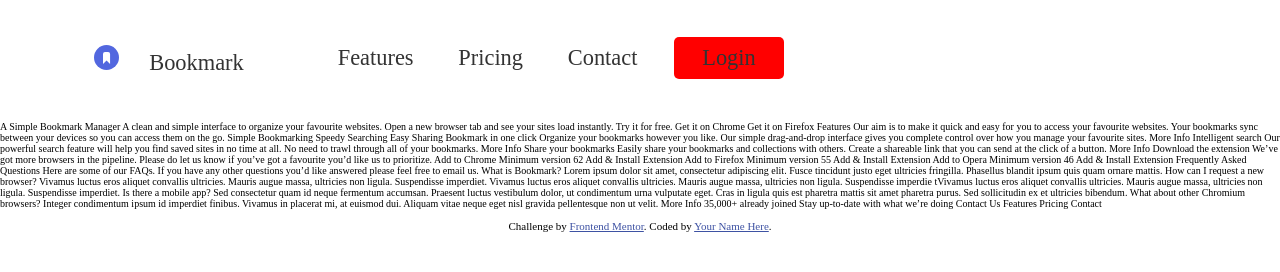
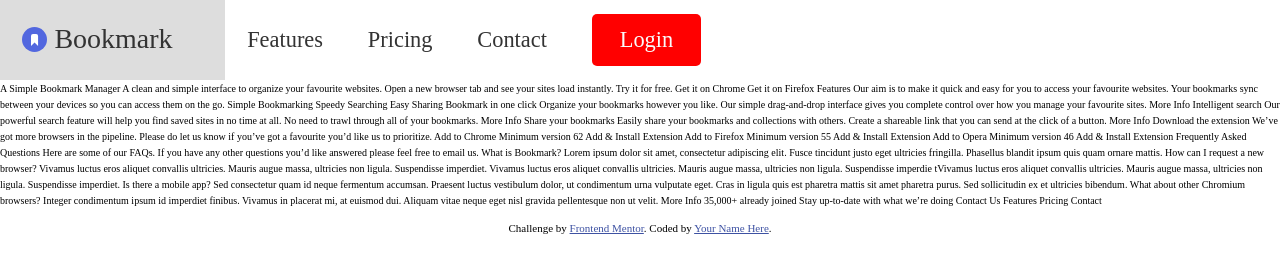
Before and after one commit to gary-stroup-developer/FEM-bookmark-landing-page, a plain HTML site: page index.html in a window 1280 px wide. Drawn offline with Linux system fonts and the light colour scheme.

Commit message:
corrected styling and html layout issues with navbar. Looks good at all screen sizes. Proceed with building next section

```diff
--- a/index.html
+++ b/index.html
@@ -15,7 +15,8 @@
 </head>
 <body>
     <nav class="navbar" id="navbar">
-      <a class="company-logo" href="#">
+      <a href="#">
+        <div class="company-logo">
               <svg class="bookmark" width="148" height="25" xmlns="http://www.w3.org/2000/svg">
                 <g fill="none" fill-rule="evenodd">
                   <pathd="M37 6.299h5.227c.746 0 1.434.155 2.062.466.629.311 1.123.735 1.484 1.27s.542 1.12.542 1.754c0 .672-.165
@@ -54,7 +55,8 @@
                   </g>
                 </g>
               </svg>
-              Bookmark
+              <span>Bookmark</span>
+            </div>
       </a>
       <a href="#">Features</a>
       <a href="#">Pricing</a>
--- a/styles.css
+++ b/styles.css
@@ -5,17 +5,30 @@
 body {
     margin: 0;
     font-size: 10px;
+    line-height: 1.6;
+}
+
+/* The style for company logo and name section of navbar */
+.company-logo {
+  display: flex;
+  width: 180px;
+  height: 35px;
 }
 
 .bookmark {
-    width: 20%;
+  margin: auto 0;
+  width: 15%;
 }
 
+span {
+  margin: -5px 5px 0;
+  font-size: 28px;
+}
 
+/* style for navbar */
 .navbar {
   width: 100%;
   overflow: auto;
-  padding: 1.4rem;
 }
 
 .navbar a:hover {
@@ -23,8 +36,8 @@ body {
   color: black;
 }
 
-
-.navbar a {
+/* navbar links style */
+.navbar a:not(:last-child) {
     text-decoration: none;
     color: #333;
     display: block;
@@ -34,16 +47,19 @@ body {
     font-size: 1.4rem;
 }
 
-.navbar .btn {
-    padding: 0.9rem;
+/* button */
+.navbar a.btn {
+    padding: 14px 22.4px;
 }
 
-.navbar .button {
+.navbar a .button {
     background-color: red;
+    color: #FAFAFA;
     border-radius: 5px;
     padding: 8px 28px;
 }
 
+/* hamburger menu */
 .navbar .navbar__hamburger-menu {
     display: none;
 }
@@ -54,24 +70,23 @@ body {
     .navbar a.navbar__hamburger-menu {
       float: right;
       display: block;
+      position: absolute;
+      right: 2rem;
+      top: 2rem;
     }
 
-}
+    .navbar.mobile {position: relative;}
 
-@media screen and (max-width: 850px) {
-  .navbar.mobile {position: relative;}
-  .navbar.mobile .navbar__hamburger-menu {
-    position: absolute;
-    right: 0;
-    top: 0;
-  }
     .navbar.mobile a {
       float: none;
       display: block;
       text-align: left;
     }
 
-  .navbar.mobile .bookmark {
-    width: 5%;
+    .navbar.mobile a .button {
+      background-color: transparent;
+      border-radius: 5px;
+      padding: 0;
     }
+
 }
```
Lines whose indentation alone changed are shown as unchanged.
